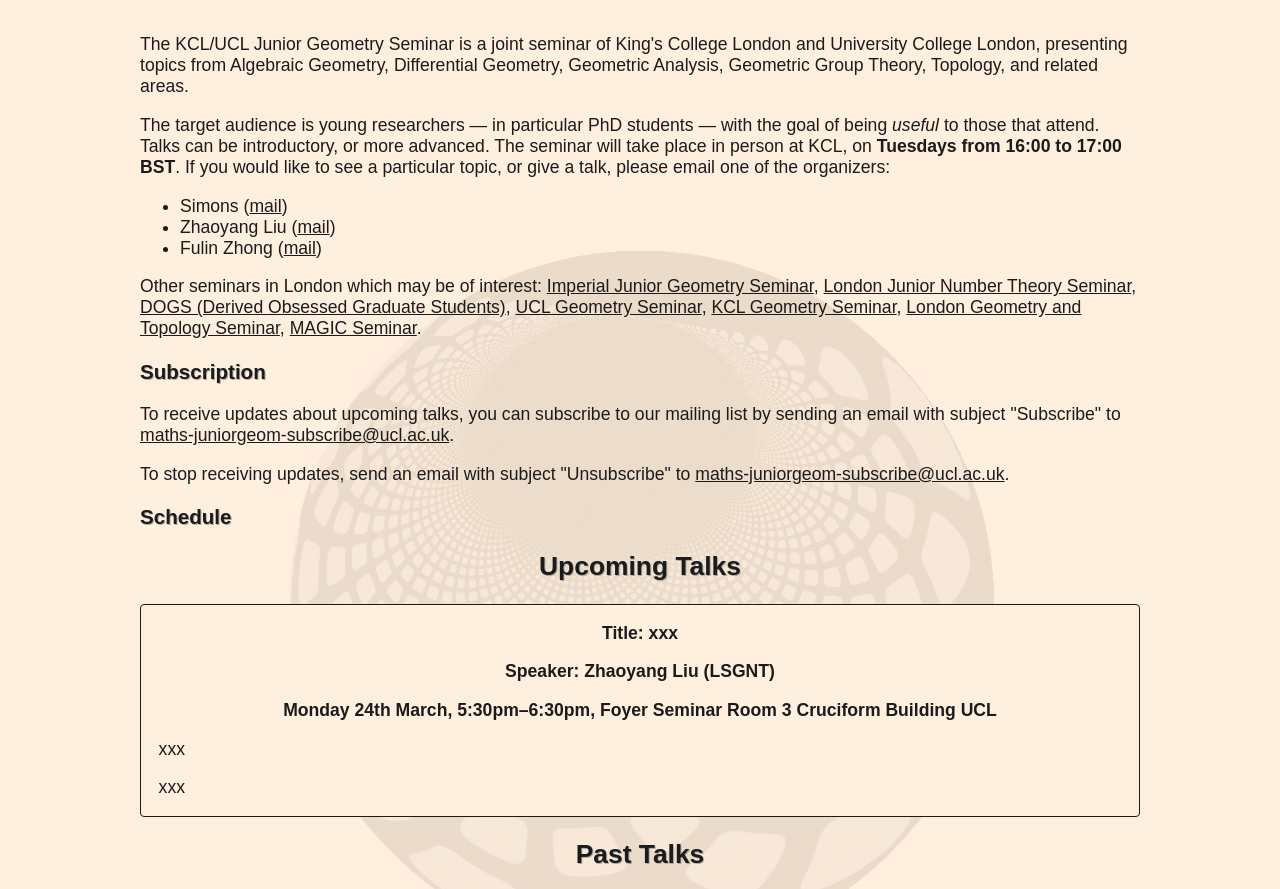
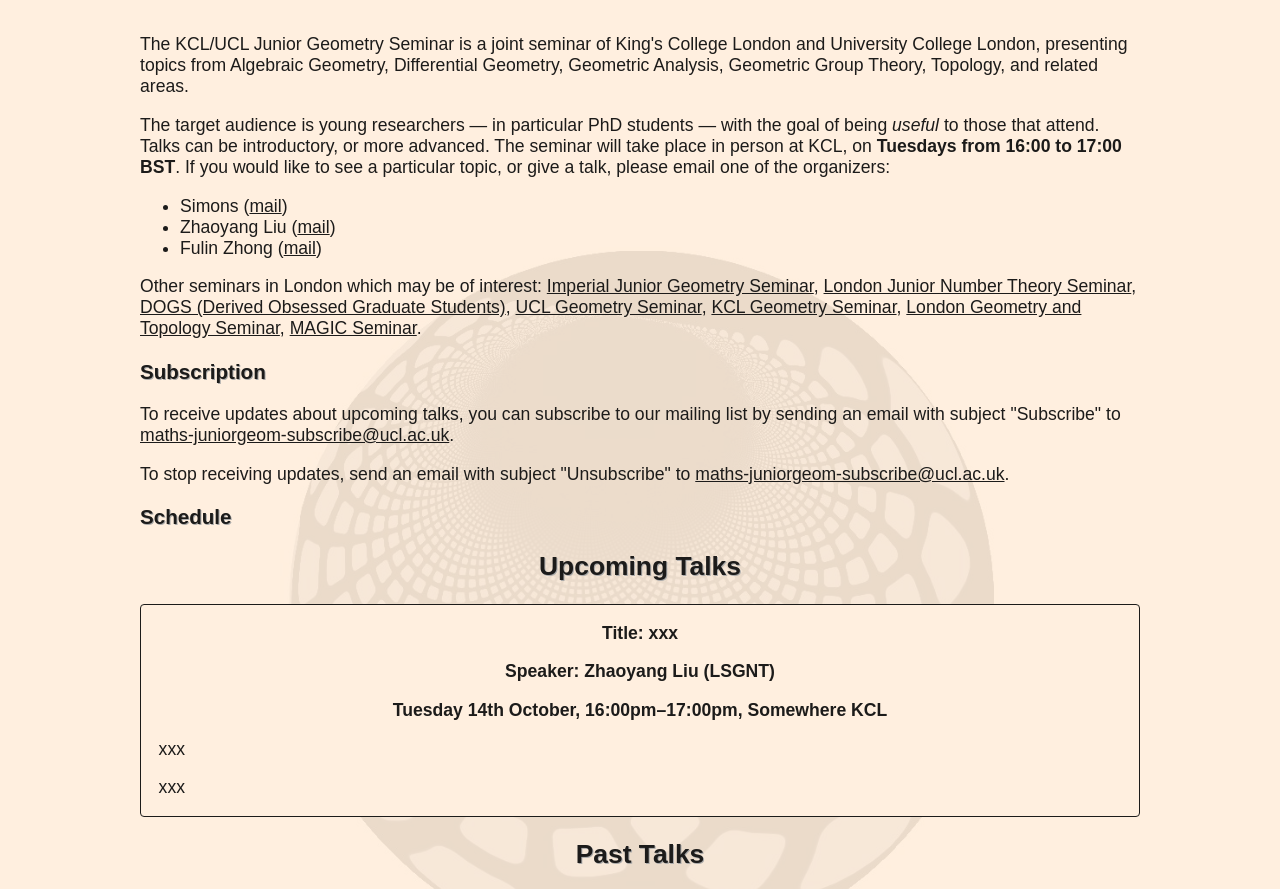
Before and after one commit to FulinZh/ucl-junior-geometry-2025-2026.github.io, a plain HTML site: page index.html in a window 1280 px wide. Shown: the part 142-1031 px from the top of the page. Drawn offline with Linux system fonts and the light colour scheme.

Commit message:
Update index.html

```diff
--- a/index.html
+++ b/index.html
@@ -79,8 +79,8 @@
             <li>
                 <p class="schedule-info">Title: xxx </p>
                 <p class="schedule-info">Speaker: Zhaoyang Liu  (LSGNT)</p>
-                <p class="schedule-info">Monday 24th March, 5:30pm–6:30pm,
-                    Foyer Seminar Room 3 Cruciform Building UCL</p>
+                <p class="schedule-info">Tuesday 14th October, 16:00pm–17:00pm,
+                    Somewhere KCL</p>
                 <p cLass="schedule-abstract">
                     xxx
                 </p>
```
